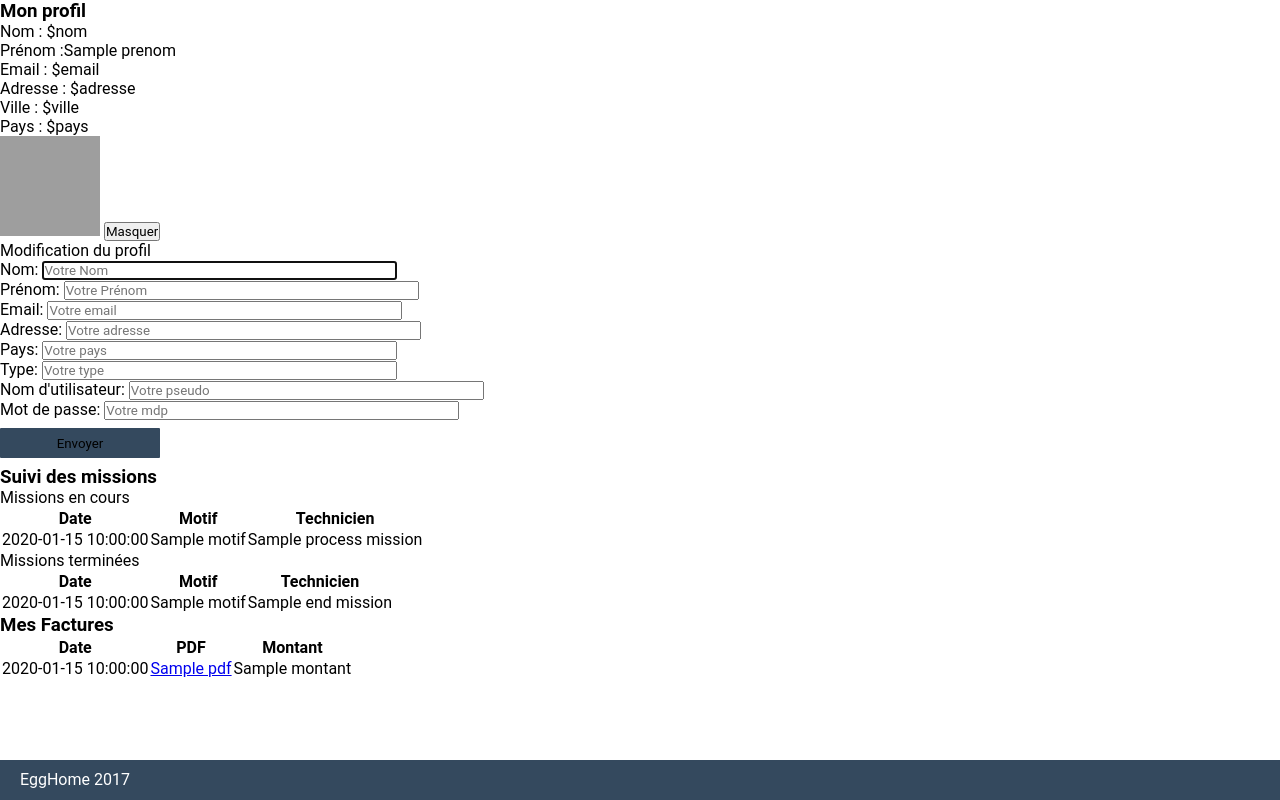
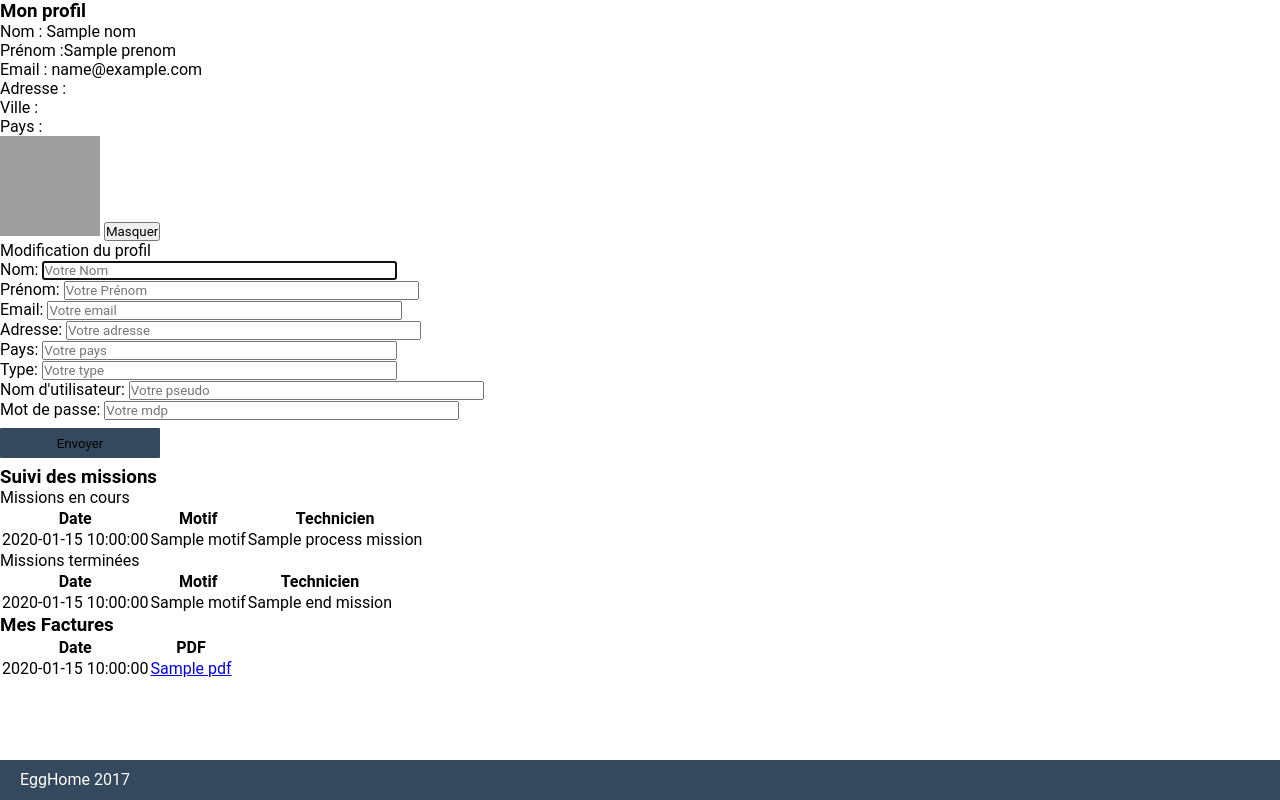
Before and after one commit to amad9720/jhamla-ghe, a PHP site: the page made by application/view/client/profil.php in a window 1280 px wide. Run offline with PHP 8.4, Linux system fonts and the light colour scheme; the template is opened without the code that fills it: most values are stand-ins (such as "Sample title", 1, 10 or a date in 2020); some libraries are stand-ins or nearby versions; grey boxes are pictures that could not be loaded.

Commit message:
Update profil.php

```diff
--- a/application/view/client/profil.php
+++ b/application/view/client/profil.php
@@ -1,11 +1,11 @@
 <h3>Mon profil</h3>
 <div class="infos">
-	<p>Nom : $nom</p>
+	<p>Nom : <?php echo $nom ?></p>
 	<p>Prénom :<?php echo $prenom ?></p>
-	<p>Email : $email</p>
-	<p>Adresse : $adresse</p>
-	<p>Ville : $ville</p>
-	<p>Pays : $pays</p>
+	<p>Email : <?php echo $email ?></p>
+	<p>Adresse : <?php $adresse ?></p>
+	<p>Ville : <?php $ville ?></p>
+	<p>Pays : <?php $pays ?></p>
 </div>
 <img src="photo.jpg" alt="Photo_Profil" height="100" width="100">
 <input type="button" value="Masquer"/>
@@ -73,7 +73,6 @@
 			<tr class="first">
 				<th>Date</th>
 				<th>PDF</th>
-				<th>Montant</th>
 			</tr>
 		</thead>
 		<tbody>
@@ -81,7 +80,6 @@
 					<tr>
 						<td><?php echo $facture->date ?></td>
 						<td><a href="<?php echo $facture->pdf?>" target=_blank><?php echo $facture->pdf?></a></td>
-						<td><?php echo $facture->montant ?></td>
 					</tr>
 			<?php endforeach ?>
 		</tbody>
```
